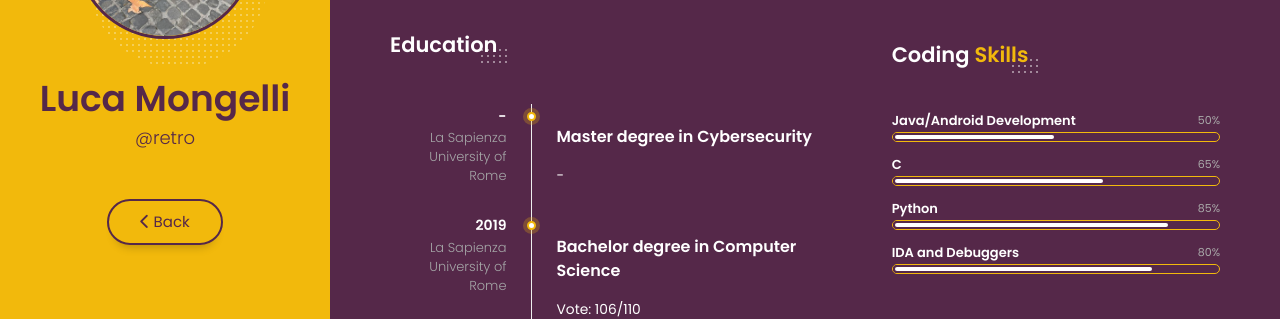
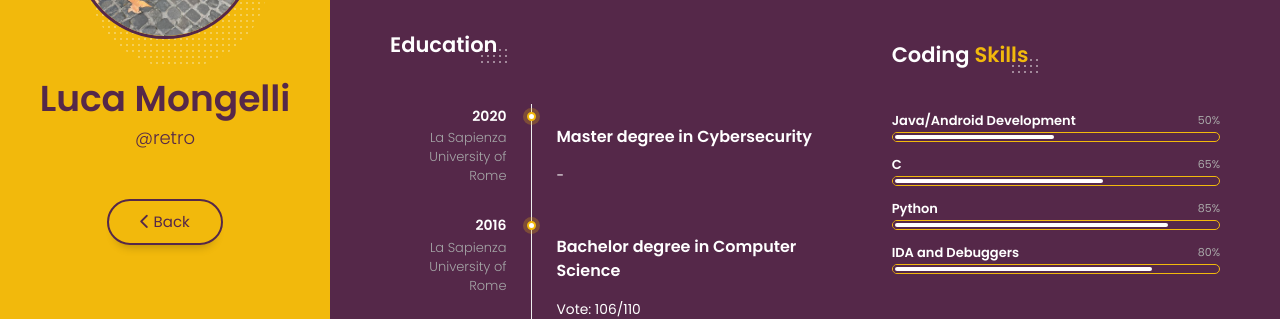
Before and after one commit to HACKappatoi/HACKappatoi.github.io, a Jekyll site: the page built from retro_cv.md, in a window 1280 px wide. Shown: the part 325-644 px from the top of the page. Built offline with Jekyll 4.4.1, drawn with Linux system fonts in a browser that asks for light colours; nearby versions of some CDN libraries.

Commit message:
Update retro_cv.md

```diff
--- a/retro_cv.md
+++ b/retro_cv.md
@@ -67,12 +67,12 @@ skills: [
 #              ]
 
 educations_timeline: [
-                        { year: "-"
+                        { year: 2020
                         , company: "La Sapienza University of Rome"
                         , title: "Master degree in Cybersecurity"
                         , description: "-"
                         },
-                        { year: 2019
+                        { year: 2016
                         , company: "La Sapienza University of Rome"
                         , title: "Bachelor degree in Computer Science"
                         , description: "Vote: 106/110"
```
